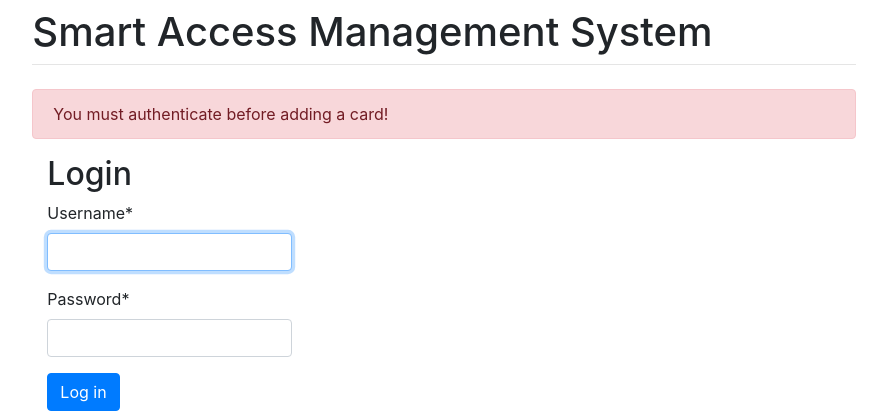
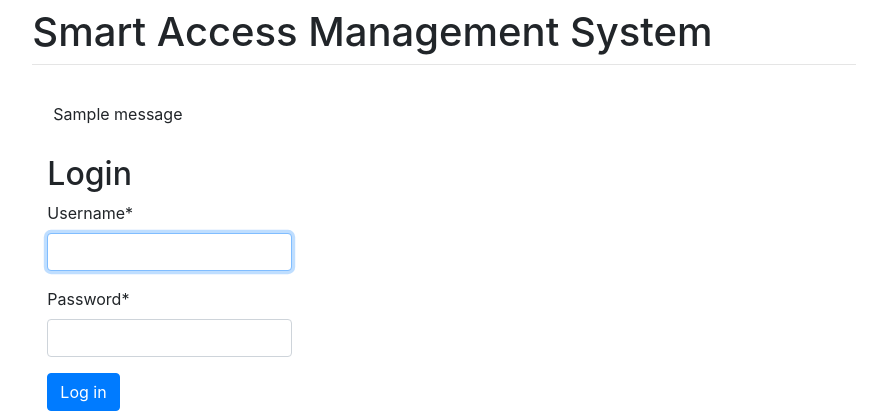
Before and after one commit to LorenzoAgnolucci/smartaccess, a Django app: page /accounts/login/ in a window 1280 px wide. Shown: the part 56-476 px from the top of the page, without its empty margins (196-1083 px from the left). Run offline with Django 3.2, Linux system fonts and the light colour scheme; one stand-in notice (Sample message) is shown; some libraries are stand-ins or nearby versions.

Commit message:
Dynamic message tags for authentication errors

```diff
--- a/templates/registration/login.html
+++ b/templates/registration/login.html
@@ -7,8 +7,8 @@
 {% block content %}
     {% if messages %}
         {% for message in messages %}
-            <div class="alert alert-danger" role="alert">
-                You must authenticate before adding a card!
+            <div class="alert {{ message.tags }}" role="alert">
+                {{ message }}
             </div>
         {% endfor %}
     {% endif %}
```
